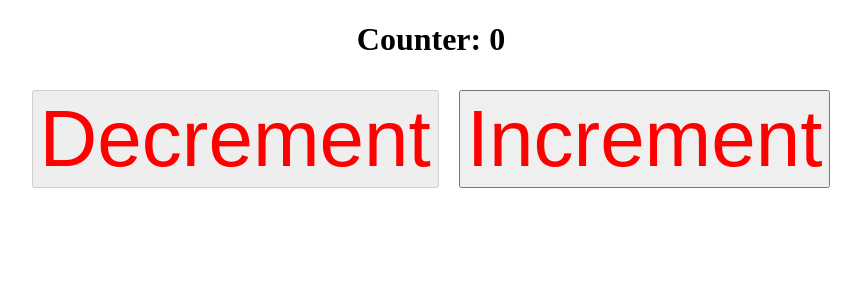
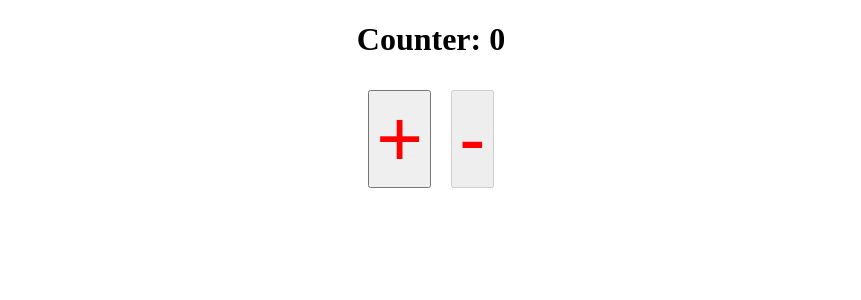
Before and after one commit to DilfaThayyil/ReactLearnings, a React (Vite) app: page / in a window 1280 px wide. Shown: the top 300 px of the page, without its empty margins (209-1070 px from the left). Built offline with nearby package versions, Linux system fonts and the light colour scheme; the HTML template or start-up script is replaced by a standard one.

Commit message:
new child added

```diff
--- a/src/App.jsx
+++ b/src/App.jsx
@@ -1,5 +1,6 @@
 import React,{useEffect, useState} from "react";
 import axios from 'axios'
+import Counter from "./Counter";
 
 function App(){
   const [count,setCount] = useState(0)
@@ -8,47 +9,40 @@
   const [error,setError] = useState('')
 
   useEffect(()=>{
-    if(count >= 1 && count <= 10){
+    if(count>=1&&count<=10){
       fetchUser(count)
     }else{
       setUser(null)
     }
   },[count])
 
-  const fetchUser = async(count) =>{
+  const fetchUser = async (index)=>{
     setLoading(true)
     setError('')
     try{
-      const data = await axios.get(`https://jsonplaceholder.typicode.com/users/${count}`)
-      setUser(data.data)
+      const response = await axios.get(`https://jsonplaceholder.typicode.com/users/${index}`)
+      setUser(response.data)
     }catch(err){
-      setError('failed to fetch user data')
+      setError('failed to fetch data')
     }finally{
       setLoading(false)
     }
   }
 
-
   return (
     <div>
       <h1>Counter: {count}</h1>
-
-      <button onClick={() => setCount(count - 1)} disabled={count <= 1}>
-        Decrement
-      </button>
-      <button onClick={() => setCount(count + 1)} disabled={count >= 10}>
-        Increment
-      </button>
-
-      {loading && <p>Loading user information...</p>}
-      {error && <p>{error}</p>}
-      {user && (
+      <button onClick={()=>setCount(count+1)} disabled={count>=10}>+</button>
+      <button onClick={()=>setCount(count-1)} disabled={count<=1}>-</button>
+      {loading&& <p>Loading user informations...</p> }
+      {error&& <p>{error}</p> }
+      {user&&(
         <div>
-          <h2>User Information</h2>
-          <p><strong>Name:</strong> {user.name}</p>
-          <p><strong>Email:</strong> {user.email}</p>
-          <p><strong>Phone:</strong> {user.phone}</p>
-          <p><strong>Website:</strong> {user.website}</p>
+          <h2>User informations</h2>
+          <p><strong>Name: </strong>{user.name}</p>
+          <p><strong>Email: </strong>{user.email}</p>
+          <p><strong>Phone: </strong>{user.phone}</p>
+          <p><strong>Website: </strong>{user.website}</p>
         </div>
       )}
     </div>
```
Also changed, not shown: src/Child.jsx (added).
